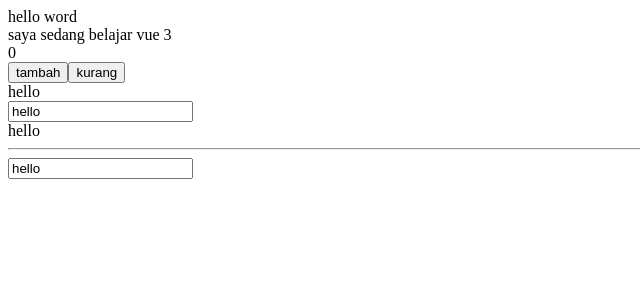
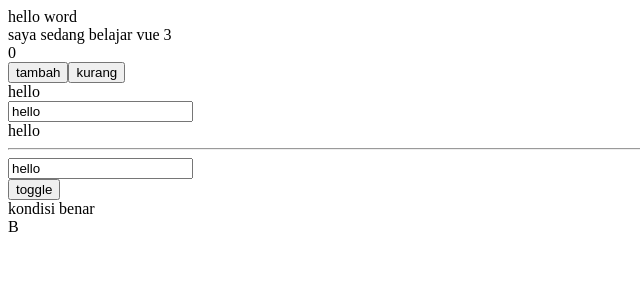
Before and after one commit to Fikri-mtwoo/vue-option-api, a Vue app: page / in a window 1280 px wide. Shown: the top 300 px of the page, without its empty margins (0-640 px from the left). Built offline with nearby package versions, Linux system fonts and the light colour scheme.

Commit message:
conditional rendering

```diff
--- a/src/App.vue
+++ b/src/App.vue
@@ -18,6 +18,15 @@
     <div>{{ pesan }}</div>
     <hr>
     <input type="text" v-model="pesan"><br>
+
+  <!-- conditional rendering -->
+  <button @click="status = !status">toggle</button>
+    <div v-if="status">kondisi benar</div>
+    <div v-else>kondisi salah</div>
+    <div v-if="grade === 'A'">A</div>
+    <div v-else-if="grade === 'B'">B</div>
+    <div v-else-if="grade === 'C'">C</div>
+    <div v-else>Not A/B/C</div>
 </template>
 <script>
 export default {
@@ -25,7 +34,9 @@ export default {
     return {
       message : "hello word",
       count : 0,
-      pesan : "hello"
+      pesan : "hello",
+      status : true,
+      grade: "B"
     }
   },
   methods : {
```
